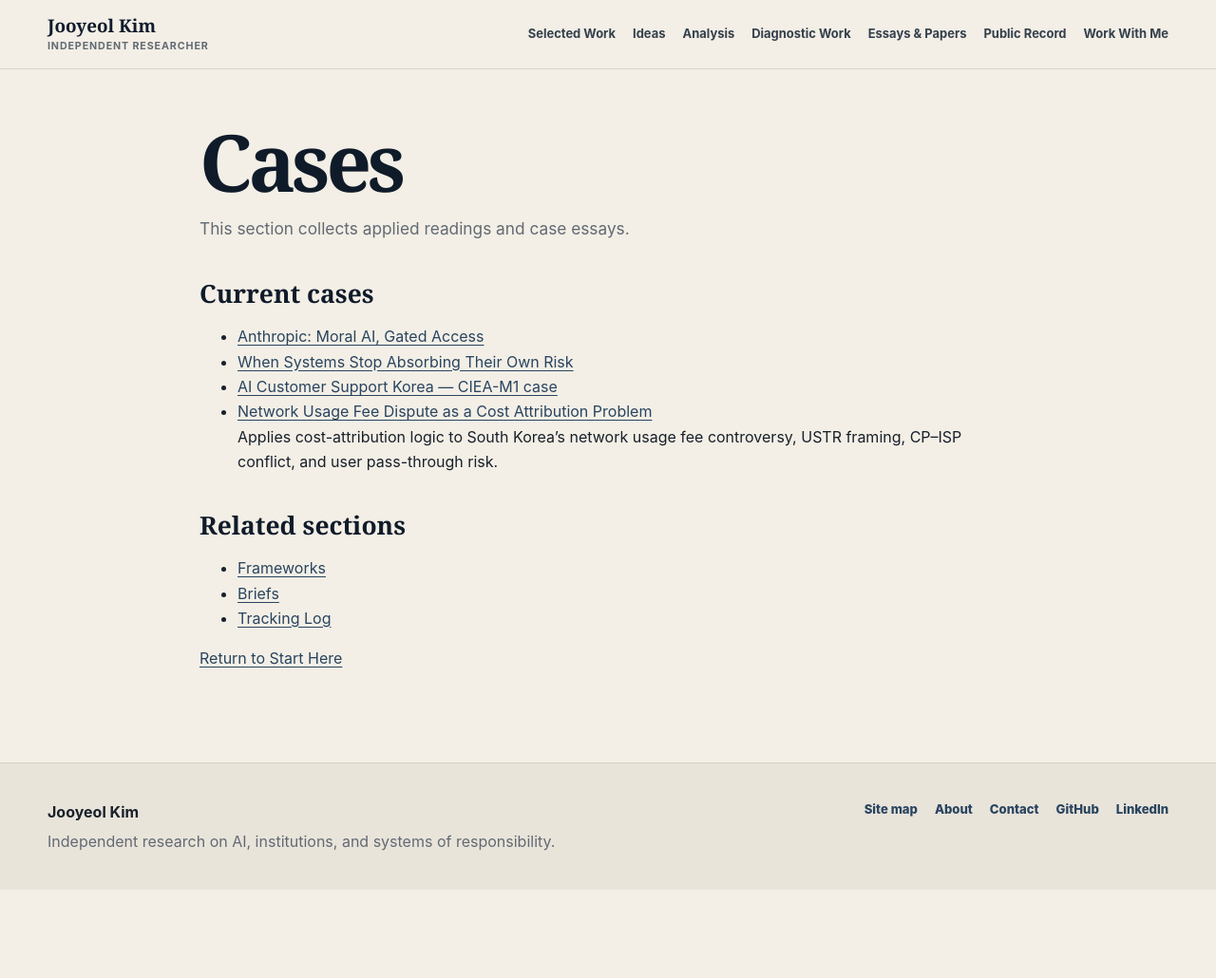
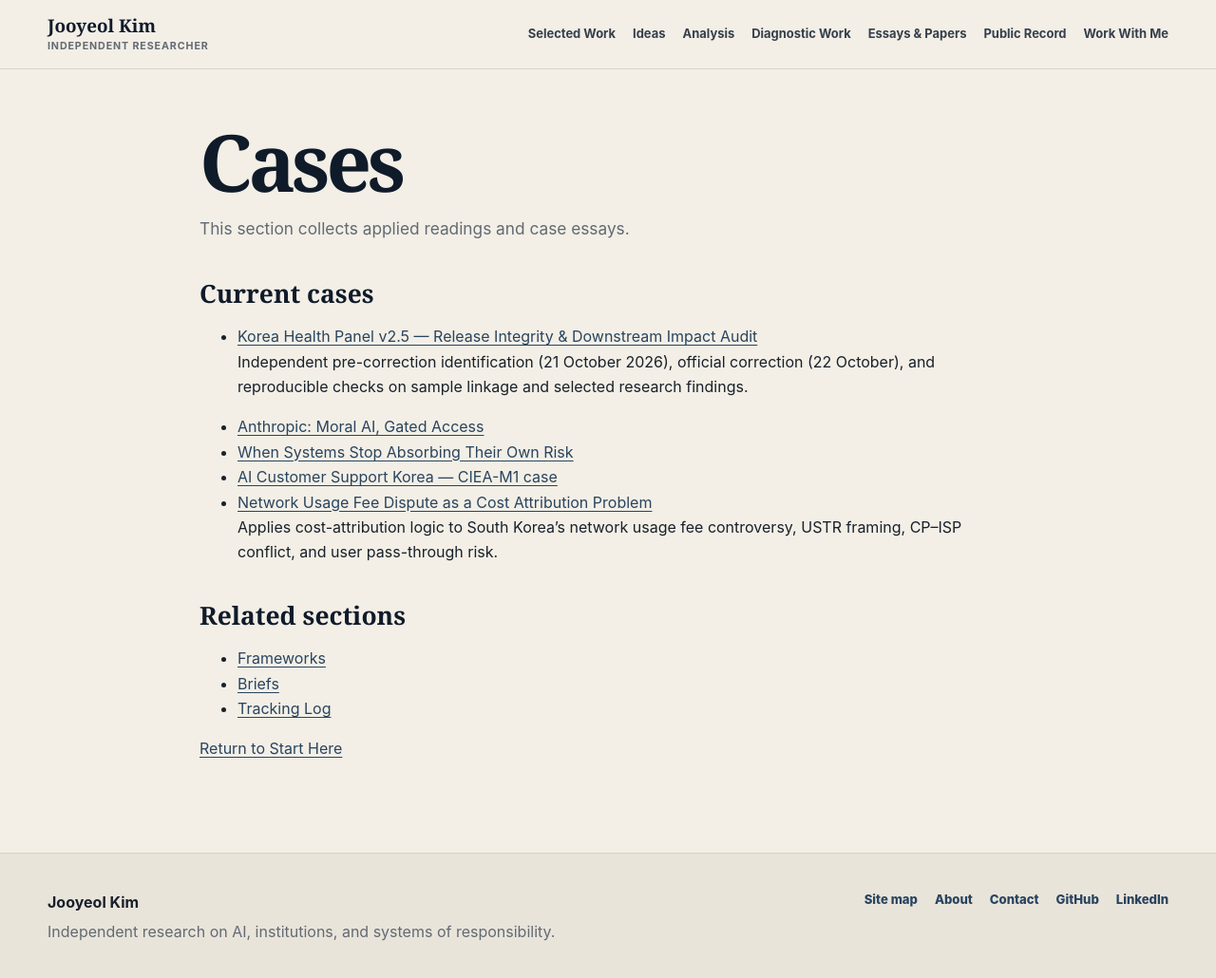
Before and after one commit to jooyeolkim1990/jooyeolkim1990.github.io, a Jekyll site: the page built from cases/index.md, in a window 1280 px wide and 1033 px high. Shown: the top 1030 px of the window at 95% size. Built offline with Jekyll 4.4.1, drawn with Linux system fonts in a browser that asks for light colours; our own code applies the rules of GitHub Pages for plain Markdown files.

Commit message:
Link KHP release-integrity case from cases/index.md

```diff
--- a/cases/index.md
+++ b/cases/index.md
@@ -3,6 +3,9 @@
 This section collects applied readings and case essays.
 
 ## Current cases
+
+- [Korea Health Panel v2.5 — Release Integrity & Downstream Impact Audit](khp-release-integrity-audit/)
+  Independent pre-correction identification (21 October 2026), official correction (22 October), and reproducible checks on sample linkage and selected research findings.
 
 - [Anthropic: Moral AI, Gated Access](anthropic-moral-ai-gated-access.md)
 - [When Systems Stop Absorbing Their Own Risk](systems-risk-absorption.md)
```
